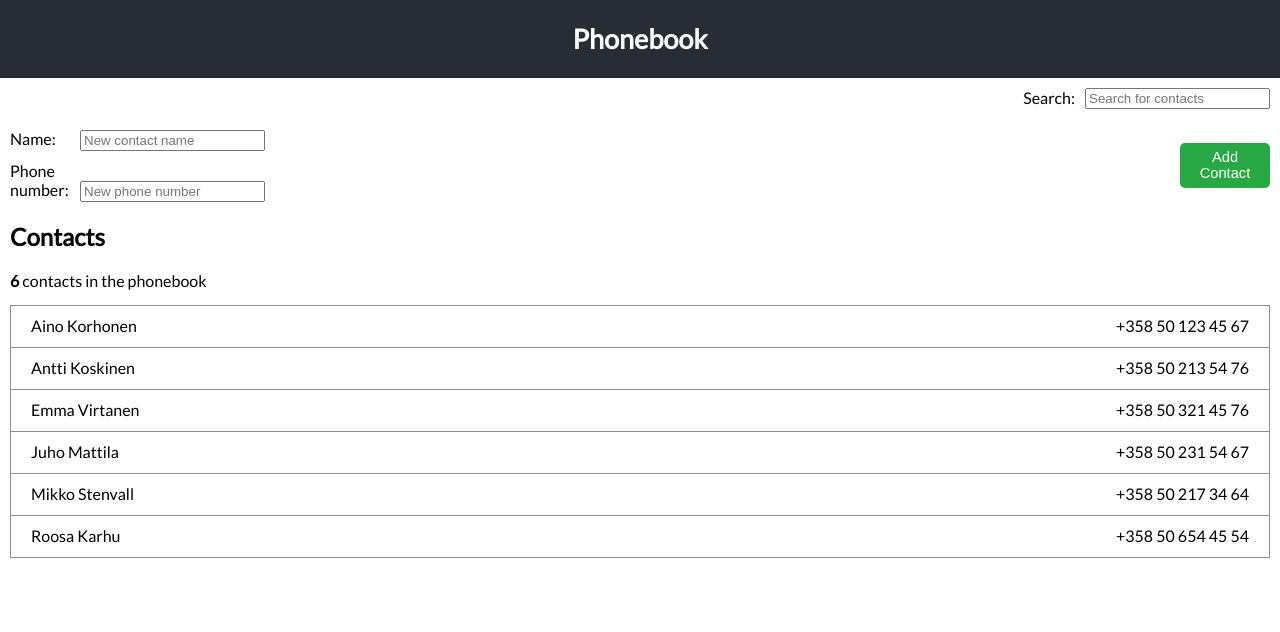
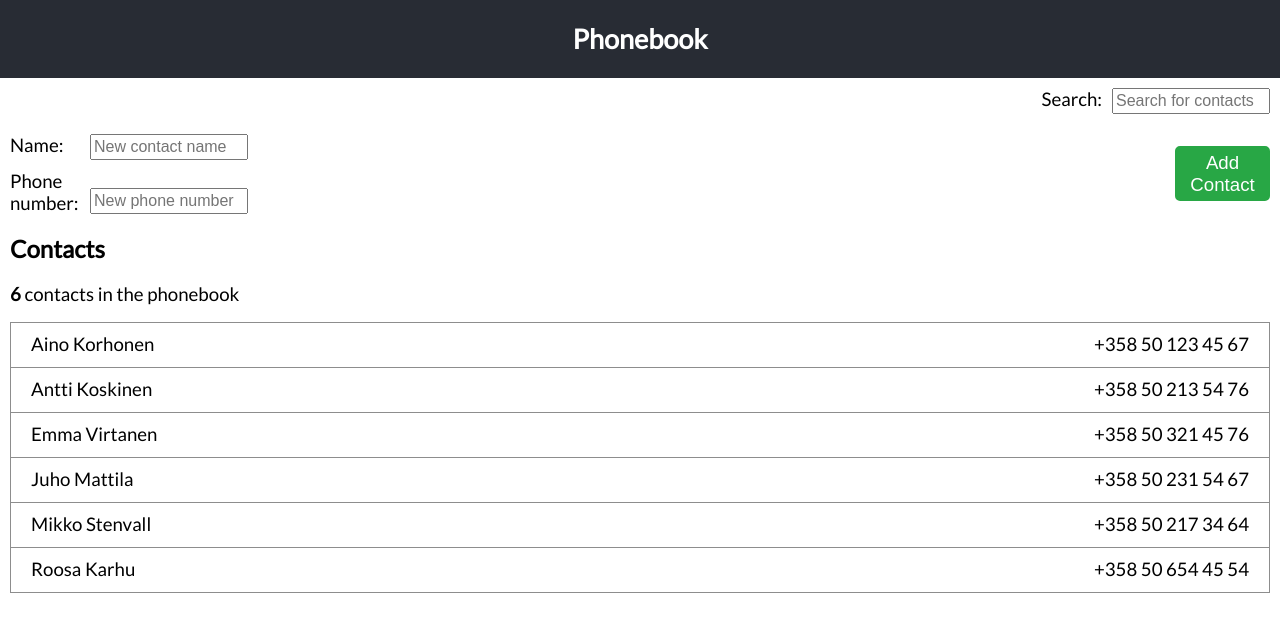
Before and after one commit to aherrerofdez/phonebook-react, a React (Create React App) app: page / in a window 1280 px wide. Shown: the top 632 px of the page. Built offline with nearby package versions, Linux system fonts and the light colour scheme.

Commit message:
increased font size

```diff
--- a/src/App.css
+++ b/src/App.css
@@ -23,6 +23,12 @@
   margin-right: 10px;
 }
 
+.hint {
+  font-size: 12pt;
+  width: 150px;
+  height: 20px;
+}
+
 .grid {
   margin-top: 10px;
   margin-left: 10px;
@@ -37,8 +43,13 @@
 
 .label-r {
   display: inline-block;
-  width: 60px;
+  width: 70px;
   margin-right: 10px;
+}
+
+.align {
+  display: inline-block;
+  vertical-align: sub;
 }
 
 .center {
@@ -48,8 +59,8 @@
 }
 
 .button {
-  height: 45px;
-  width: 90px;
+  height: 55px;
+  width: 95px;
   font-size: 11pt;
   color: white;
   background-color: #28A745;
@@ -66,6 +77,10 @@
 
 .margin-l {
   margin-left: 10px;
+}
+
+.text {
+  font-size: 14pt;
 }
 
 .list {
--- a/src/App.js
+++ b/src/App.js
@@ -81,8 +81,9 @@ function App() {
         <h2>Phonebook</h2>
       </div>
       <div className='search'>
-        <label className='label-l'> Search: </label>
-        <input placeholder='Search for contacts'
+        <label className='label-l text'> Search: </label>
+        <input className='hint'
+               placeholder='Search for contacts'
                value={search}
                onChange={handleFilter} />
       </div>
@@ -91,33 +92,35 @@ function App() {
         <div className='grid'>
           <div>
             <div className='col'>
-              <label className='label-r'> Name: </label>
-              <input placeholder='New contact name'
+              <label className='label-r text'> Name: </label>
+              <input className='hint'
+                     placeholder='New contact name'
                      value={newName}
                      onChange={handleContactChange} />
             </div>
             <div className='col'>
-              <label className='label-r'> Phone number: </label>
-              <input placeholder='New phone number'
+              <label className='label-r text align'> Phone number: </label>
+              <input className='hint'
+                     placeholder='New phone number'
                      value={newNumber}
                      onChange={handleNumberChange} />
             </div>
           </div>
           <div className='col center'>
-            <button className='button' type='submit'> Add Contact </button>
+            <button className='button text' type='submit'> Add Contact </button>
           </div>
         </div>
         <div>
           <h2 className='margin-l'> Contacts </h2>
         </div>
         <div>
-          <p className='margin-l'><b>{people.length}</b> contacts in the phonebook</p>
+          <p className='margin-l text'><b>{people.length}</b> contacts in the phonebook</p>
         </div>
         <div>
           <ul className='list'>
             {filterNames(people, search).map(
               elem =>
-                <li className='grid item' key={elem.id}>
+                <li className='grid item text' key={elem.id}>
                   <div className='col'>{elem.name}</div>
                   <div className='col center'>{elem.number}</div>
                 </li>
```
